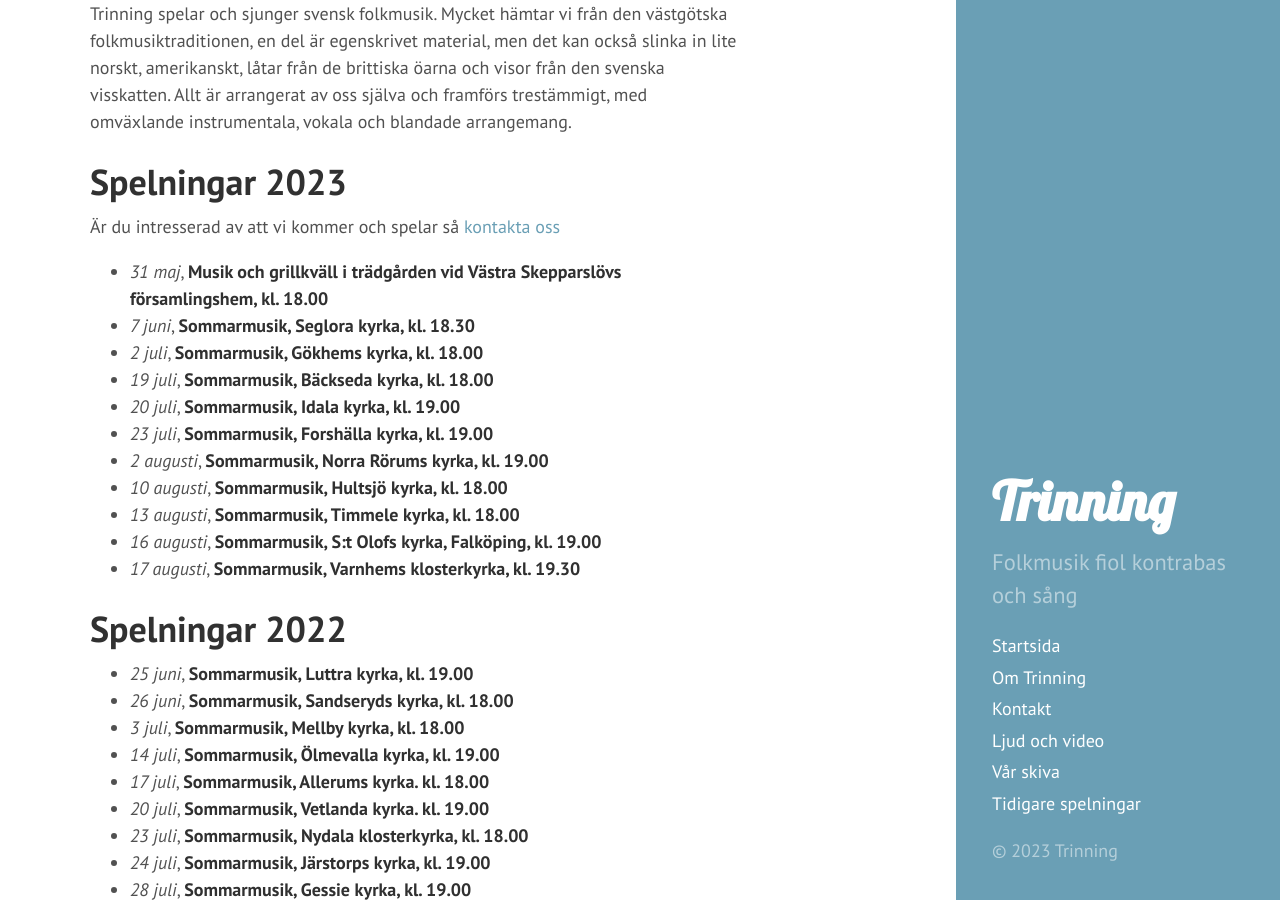
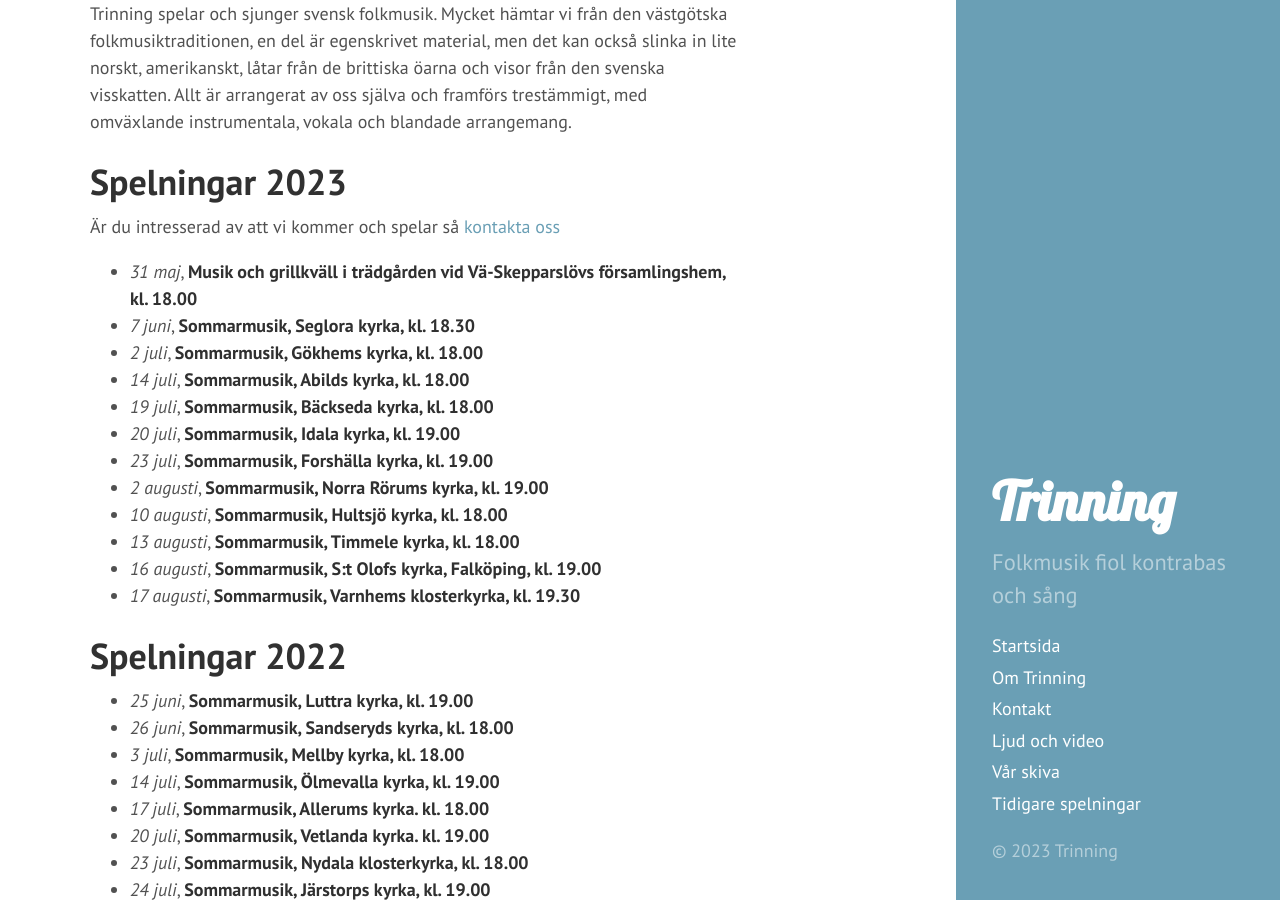
Before and after one commit to trinning/trinning.github.io, a Jekyll site: the page built from index.md, in a window 1280 px wide and 900 px high, scrolled down 435 px. Built offline with Jekyll 4.4.1, drawn with Linux system fonts in a browser that asks for light colours.

Commit message:
uppdaterat spelningar

```diff
--- a/index.md
+++ b/index.md
@@ -14,9 +14,10 @@ in lite norskt, amerikanskt, låtar från de brittiska öarna och visor från de
 # Spelningar 2023
 Är du intresserad av att vi kommer och spelar så [kontakta oss](/kontakt)
 
-* *31 maj*, **Musik och grillkväll i trädgården vid Västra Skepparslövs församlingshem, kl. 18.00**
+* *31 maj*, **Musik och grillkväll i trädgården vid Vä-Skepparslövs församlingshem, kl. 18.00**
 * *7 juni*, **Sommarmusik, Seglora kyrka, kl. 18.30**
 * *2 juli*, **Sommarmusik, Gökhems kyrka, kl. 18.00**
+* *14 juli*, **Sommarmusik, Abilds kyrka, kl. 18.00**
 * *19 juli*, **Sommarmusik, Bäckseda kyrka, kl. 18.00**
 * *20 juli*, **Sommarmusik, Idala kyrka, kl. 19.00**
 * *23 juli*, **Sommarmusik, Forshälla kyrka, kl. 19.00**
```
